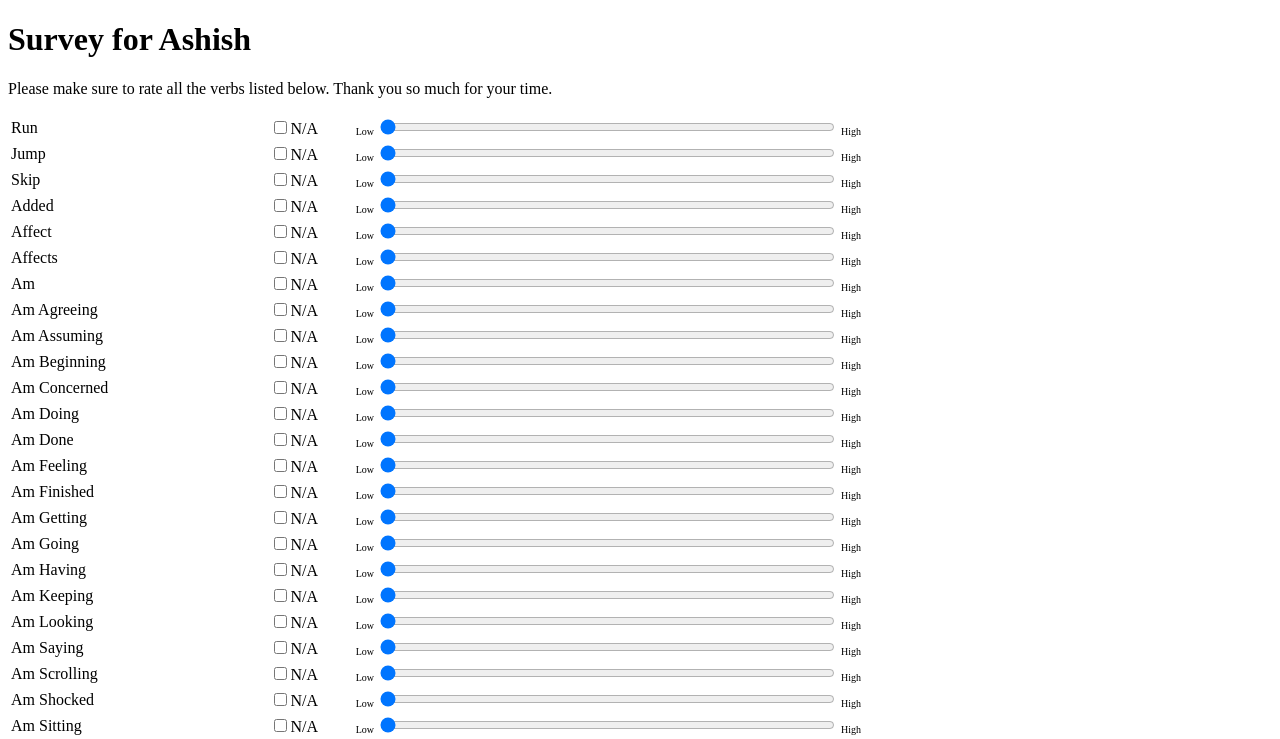
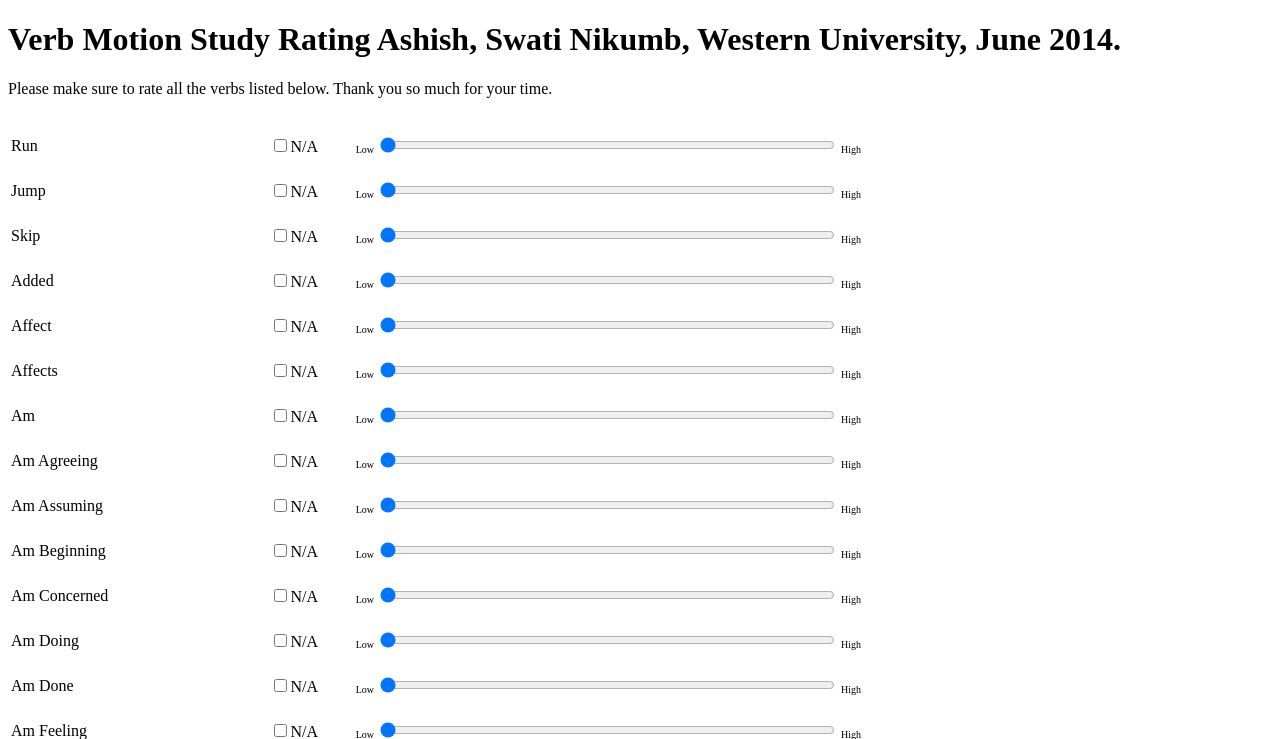
Before and after one commit to abidadi/visual-analogue-scale, a Django app: page /survey/1/ in a window 1280 px wide. Shown: the top 739 px of the page. Run offline with Django 3.2, Linux system fonts and the light colour scheme; data comes from the database, SQL or seed files in the repository; parts of the project's set-up code (start-up, migrations or seed data) failed here and were passed over.

Commit message:
Moved script.js file, edited config files

```diff
--- a/src/vasurvey/live/settings.py
+++ b/src/vasurvey/live/settings.py
@@ -82,7 +82,7 @@ USE_TZ = True
 # Static files (CSS, JavaScript, Images)
 # https://docs.djangoproject.com/en/1.6/howto/static-files/
 
-STATIC_URL = '/static/'
+STATIC_URL = '/vastatic/static/'
 
 if DEBUG:
     MEDIA_URL = '/media/'
--- a/src/survey/static/js/script.js
+++ b/static/js/script.js
@@ -3,7 +3,8 @@ $("form").submit(function(event) {
 
     $('form input[type="range"]').each(function() {
         if(!($(this)[0].disabled) && ($(this)[0].value == 0)) { // if value is blank and input is not disabled, then form is invalid
-            alert('Please evaluate or check "N/A" for all verbs. ' + $(this)[0].name + ' currently blank.');
+            alert('The rating form is incomplete. Please evaluate or check "N/A" for all verbs.');
+            //alert('Please evaluate or check "N/A" for all verbs. ' + $(this)[0].name + ' currently blank.');
             event.preventDefault();
             return false;
         }
--- a/static/templates/survey/detail.html
+++ b/static/templates/survey/detail.html
@@ -1,11 +1,12 @@
 {% extends "survey/base.html" %}
 
-{% block title %} Survey - {{ survey.name }} {% endblock title %}
+{% block title %} Verb Motion Study Rating {{ survey.name }}, Swati Nikumb, Western University, June 2014. {% endblock title %}
 
 {% block content %}
 
-<h1>Survey for {{ survey.name }}</h1>
+<h1>Verb Motion Study Rating {{ survey.name }}, Swati Nikumb, Western University, June 2014.</h1>
 <p>Please make sure to rate all the verbs listed below. Thank you so much for your time.</p>
+</br>
 {% if error_message %}<p><strong>{{ error_message }}</strong></p>{% endif %}
 
 <form action="{% url 'survey:results' survey.id %}" method="POST" name="survey">
@@ -13,13 +14,13 @@
     <table style="width:1200px">
     {% for verbs in survey.verbs_set.all %}
         <tr>
-            <td>
+            <td style="padding-bottom: 20px;">
                 <label name="verb_name" for="verbs{{ forloop.counter }}">{{ verbs.verb_text }}</label>
             </td>
-            <td>
+            <td style="padding-bottom: 20px;">
                 <input name="{{verbs.verb_text}}" type="checkbox" onclick="document.getElementById('verbs{{ forloop.counter }}').disabled=this.checked;">N/A</input>
             </td>
-            <td>
+            <td style="padding-bottom: 20px;">
                 <label style="font-size: 10px;">Low</label>
                 <input name="{{verbs.verb_text}}" type="range" id="verbs{{ forloop.counter }}" min="0" max="100" value="0" step="0.1" style="width: 455px;"/>
                 <label style="font-size: 10px;">High</label>
--- a/static/templates/survey/results.html
+++ b/static/templates/survey/results.html
@@ -4,9 +4,9 @@
 
 {% block content %}
 
-<h3>Results for {{survey.name}}</h3>
+<h3>Thank you for your time!</h3>
 
-{% for verb in survey.verbs_set.all %}
+<!-- {% for verb in survey.verbs_set.all %}
 
 <p>
     {% if verb.verb_NA %}
@@ -16,6 +16,6 @@
     {% endif %}
 </p>
 
-{% endfor %}
+{% endfor %} -->
 
 {% endblock content %}
```
